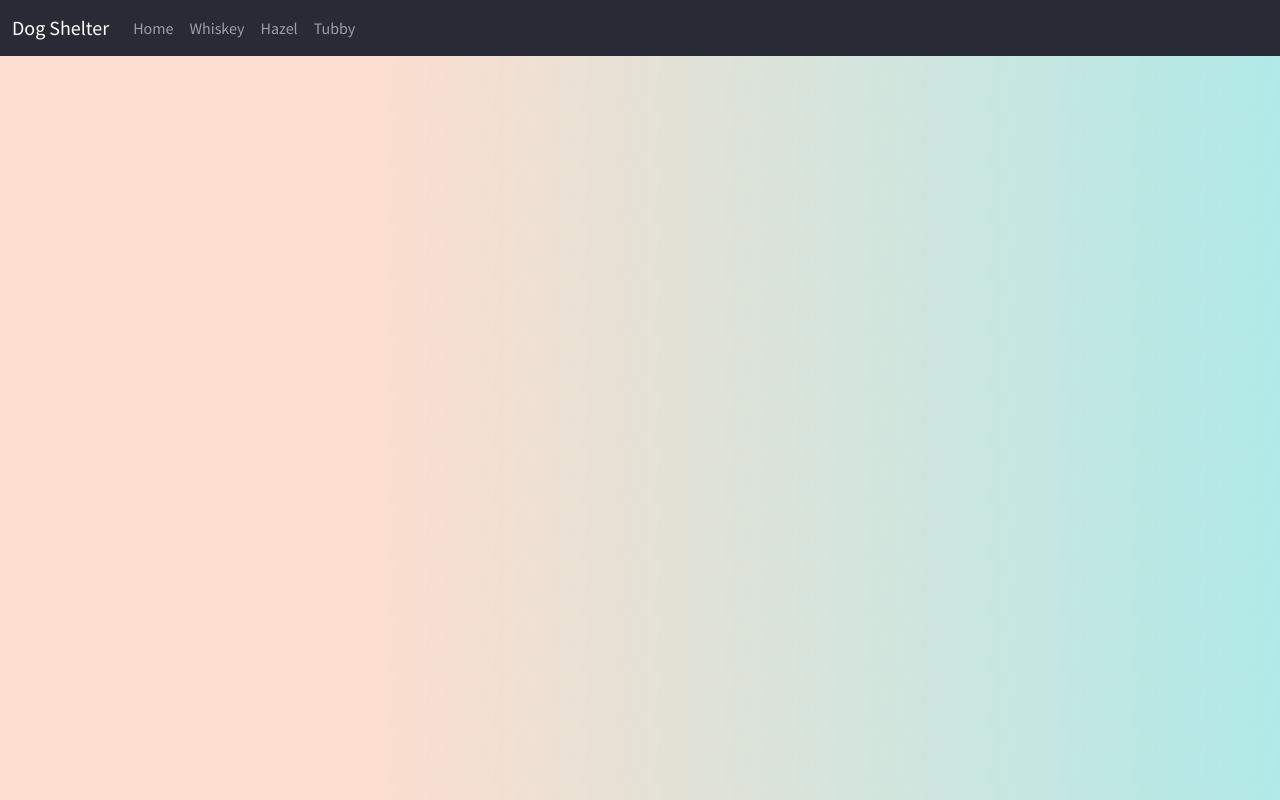
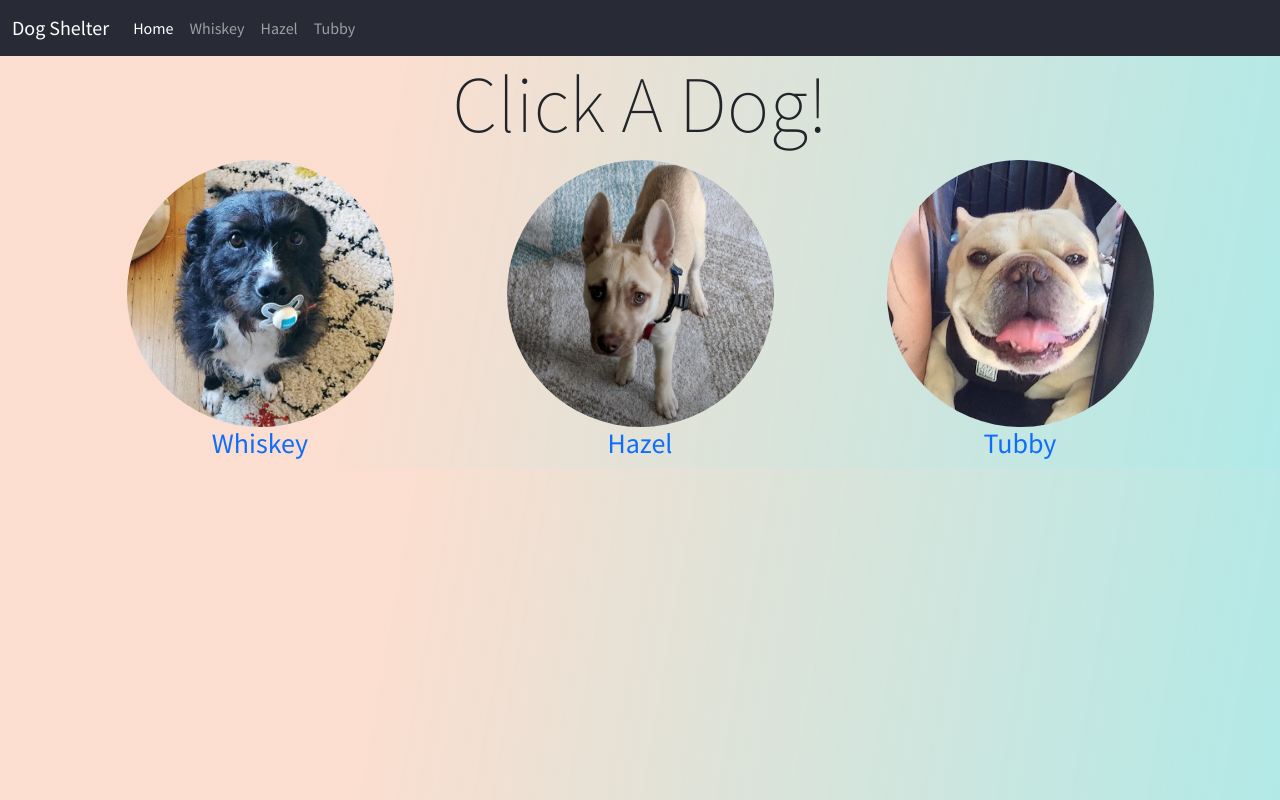
Before and after one commit to JoseBorbon/dog-finder-app, a React (Create React App) app: page /#/dogs in a window 1280 px wide. Before the commit this address led to /#/dog-finder-app/dogs. Built offline with nearby package versions, Linux system fonts and the light colour scheme.

Commit message:
refactor routes

```diff
--- a/src/DogList.jsx
+++ b/src/DogList.jsx
@@ -10,7 +10,7 @@ export default class DogList extends Component {
         <div className="Dog col-lg-4 text-center" key={uuid()}>
           <img src={src} alt={name} />
           <h3>
-            <Link className="Dog-link" exact to={`/${name}`}>
+            <Link className="Dog-link" exact to={`/dogs/${name}`}>
               {name}
             </Link>
           </h3>
--- a/src/Nav.jsx
+++ b/src/Nav.jsx
@@ -7,7 +7,7 @@ class Nav extends Component {
     const dogLinks = this.props.dogs.map(({ name }) => {
       return (
         <li className="nav-item" key={uuid()}>
-          <NavLink exact to={`/${name}`} className="nav-link">
+          <NavLink exact to={`/dogs/${name}`} className="nav-link">
             {name}
           </NavLink>
         </li>
@@ -20,7 +20,7 @@ class Nav extends Component {
         style={{ backgroundColor: '#282A35' }}
       >
         <div className="container-fluid">
-          <Link className="navbar-brand" to="/">
+          <Link className="navbar-brand" to="/dogs">
             Dog Shelter
           </Link>
           <button
@@ -37,7 +37,7 @@ class Nav extends Component {
           <div className="collapse navbar-collapse" id="navbarSupportedContent">
             <ul className="navbar-nav me-auto mb-2 mb-lg-0">
               <li className="nav-item">
-                <NavLink exact to="/" className="nav-link">
+                <NavLink exact to="/dogs" className="nav-link">
                   Home
                 </NavLink>
               </li>
--- a/src/Routes.jsx
+++ b/src/Routes.jsx
@@ -17,11 +17,11 @@ export default class Routes extends Component {
       <Switch>
         <Route
           exact
-          path="/"
+          path="/dogs"
           render={() => <DogList dogs={this.props.dogs} />}
         />
-        <Route exact path="/:name" render={getDog} />
-        <Redirect exact to="/" />
+        <Route exact path="/dogs/:name" render={getDog} />
+        <Redirect exact to="/dogs" />
       </Switch>
     );
   }
```
